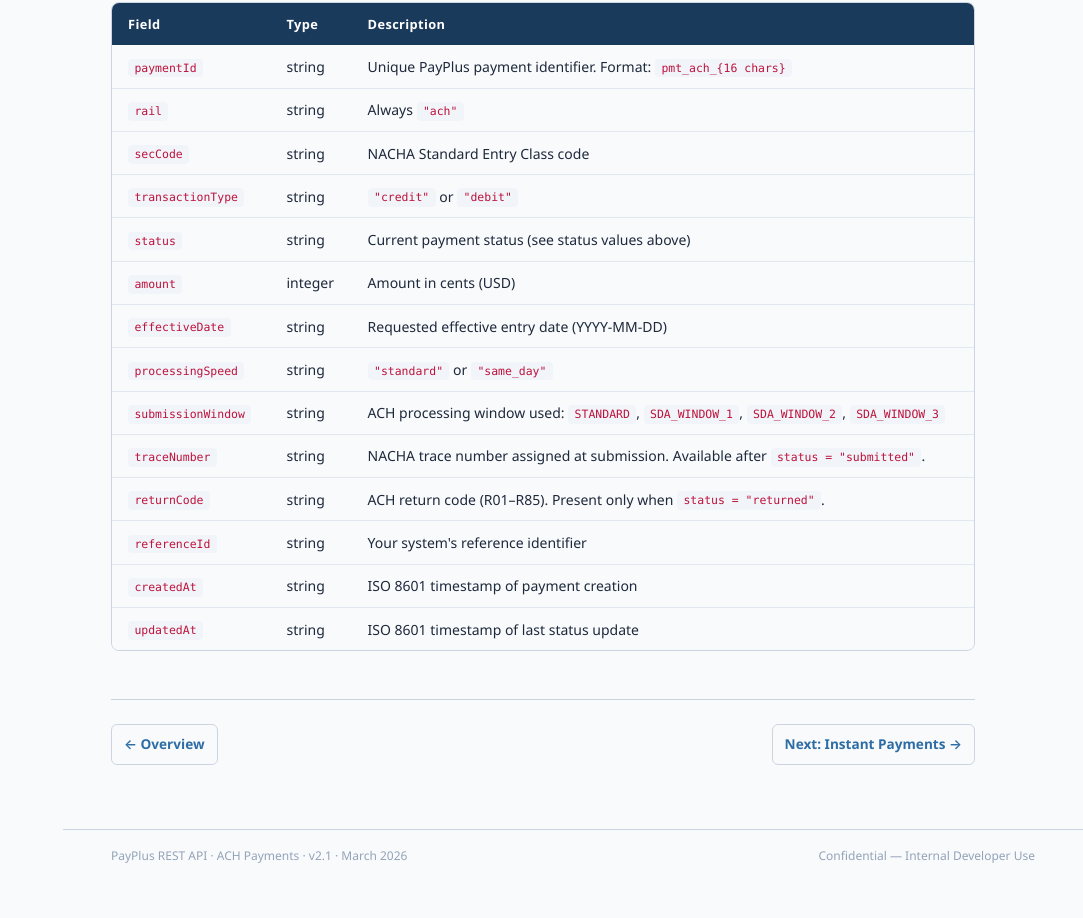
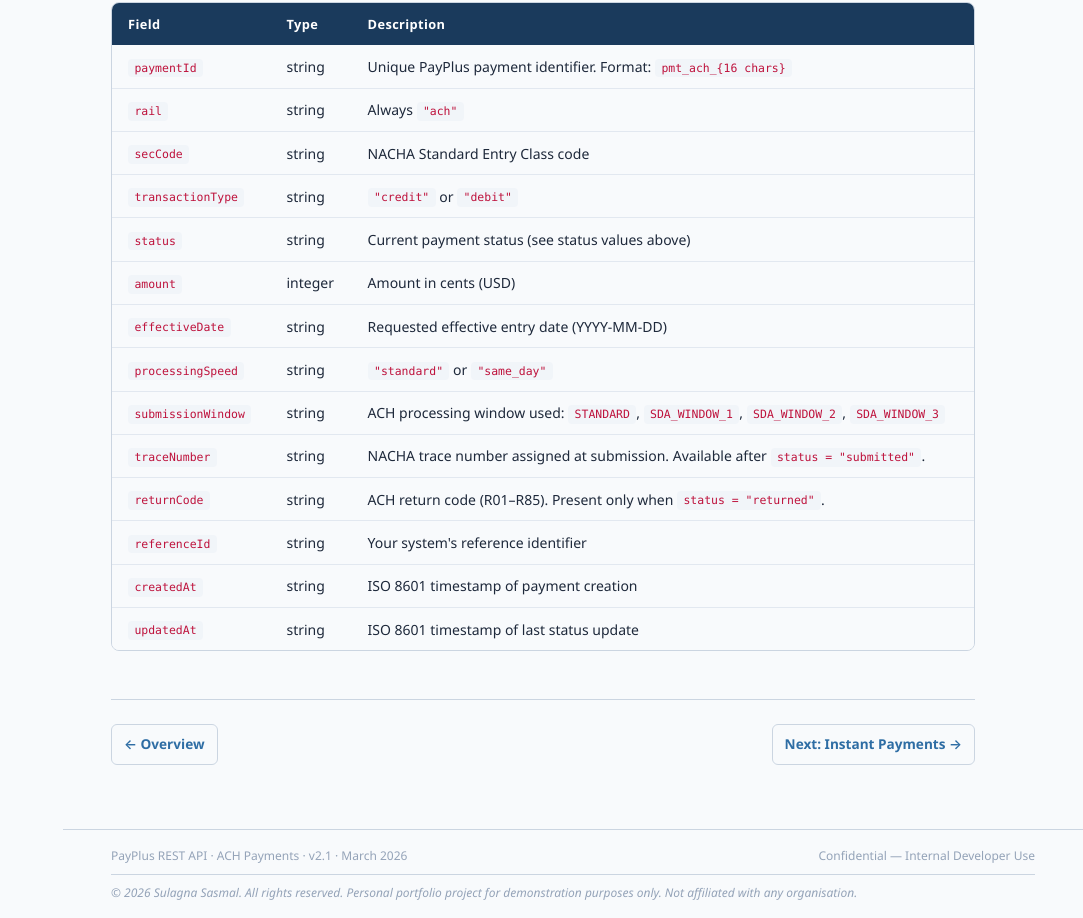
Before and after one commit to SulagnaSasmal/payments-api-guide, a plain HTML site: page ach.html in a window 1280 px wide. Shown: the part 7536-8454 px from the top of the page, without its empty margins (197-1280 px from the left). Before the commit the page ends 8418 px from the top, so only its background shows below. Drawn offline with Linux system fonts and the light colour scheme.

Commit message:
feat: add copyright footer -- 2026 Sulagna Sasmal personal portfolio

```diff
--- a/ach.html
+++ b/ach.html
@@ -342,6 +342,7 @@
 <footer class="site-footer">
   <span>PayPlus REST API · ACH Payments · v2.1 · March 2026</span>
   <span>Confidential — Internal Developer Use</span>
+  <span class="copyright">&copy; 2026 Sulagna Sasmal. All rights reserved. Personal portfolio project for demonstration purposes only. Not affiliated with any organisation.</span>
 </footer>
 
 </body>
--- a/assets/style.css
+++ b/assets/style.css
@@ -187,7 +187,8 @@
 .section-card-desc  { font-size: 0.82rem; color: var(--text-secondary); line-height: 1.5; margin-top: 0.35rem; }
 
 /* ── FOOTER ── */
-.site-footer { margin-left: var(--nav-width); padding: 1rem 3rem; font-size: 0.75rem; color: var(--text-muted); border-top: 1px solid var(--border); display: flex; justify-content: space-between; }
+.site-footer { margin-left: var(--nav-width); padding: 1rem 3rem; font-size: 0.75rem; color: var(--text-muted); border-top: 1px solid var(--border); display: flex; flex-wrap: wrap; justify-content: space-between; gap: 0.25rem; }
+.site-footer .copyright { width: 100%; border-top: 1px solid var(--border); padding-top: 0.5rem; margin-top: 0.25rem; font-style: italic; }
 
 /* ── RESPONSIVE ── */
 @media (max-width: 900px) {
```
Also changed, not shown: errors.html (+1 -0 lines), index.html (+1 -0 lines), instant.html (+1 -0 lines), webhooks.html (+1 -0 lines), wire.html (+1 -0 lines).
